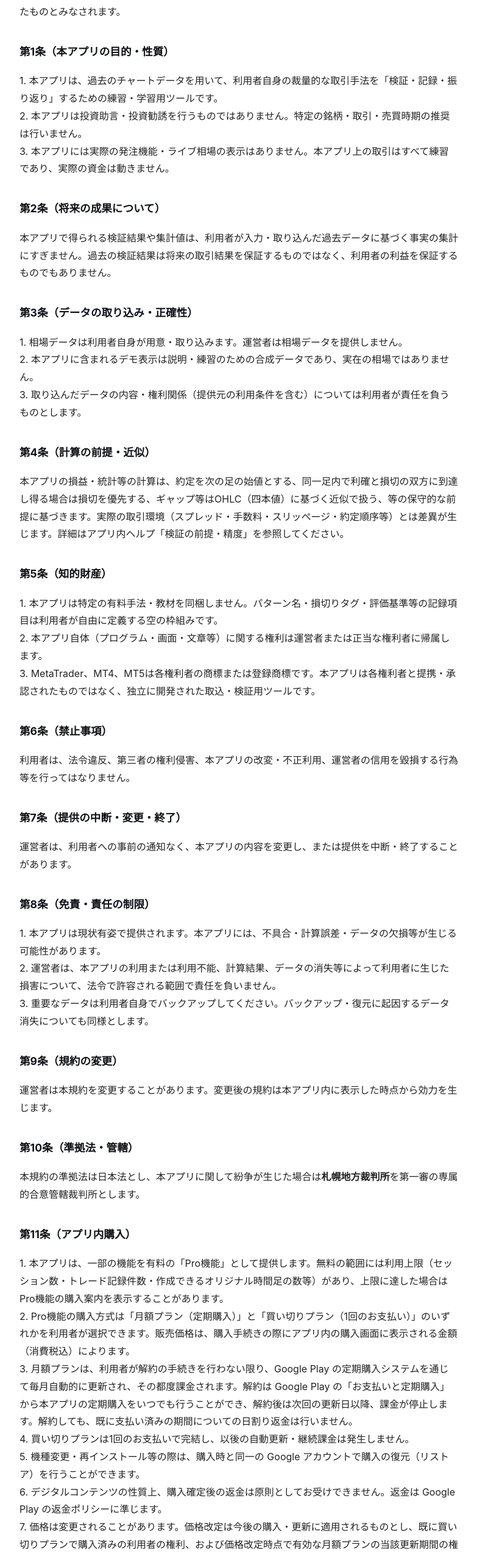
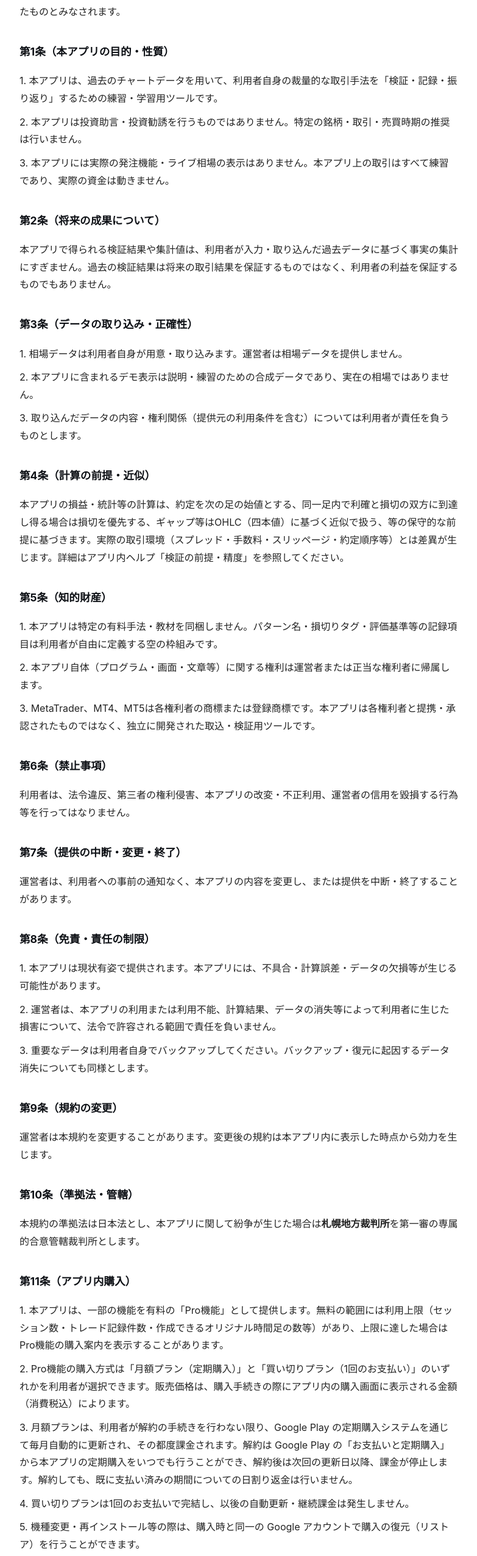
Before and after one commit to SnowCandleStudio/snowcandlestudio.github.io, a plain HTML site: page terms_of_use.html in a window 1280 px wide. Shown: the part 226-2777 px from the top of the page at 61% size, without its empty margins (248-1031 px from the left). Drawn offline with Linux system fonts and the light colour scheme.

Commit message:
Add files via upload

```diff
--- a/terms_of_use.html
+++ b/terms_of_use.html
@@ -22,56 +22,45 @@
 </head>
 <body>
 <h1>利用規約</h1>
-<p class="updated">最終更新日：2026-10-07</p>
+<p class="updated">最終更新日：2026-11-24</p>
 
 <p>本規約は、<strong>SnowCandleStudio</strong>（以下「運営者」）が提供する本アプリ「スマホでFX検証」（以下「本アプリ」）の利用条件を定めるものです。利用者は、本アプリを利用することで本規約に同意したものとみなされます。</p>
-
 <h3>第1条（本アプリの目的・性質）</h3>
-<p>1. 本アプリは、過去のチャートデータを用いて、利用者自身の裁量的な取引手法を「検証・記録・振り返り」するための練習・学習用ツールです。<br>
-2. 本アプリは投資助言・投資勧誘を行うものではありません。特定の銘柄・取引・売買時期の推奨は行いません。<br>
-3. 本アプリには実際の発注機能・ライブ相場の表示はありません。本アプリ上の取引はすべて練習であり、実際の資金は動きません。</p>
-
+<p>1. 本アプリは、過去のチャートデータを用いて、利用者自身の裁量的な取引手法を「検証・記録・振り返り」するための練習・学習用ツールです。</p>
+<p>2. 本アプリは投資助言・投資勧誘を行うものではありません。特定の銘柄・取引・売買時期の推奨は行いません。</p>
+<p>3. 本アプリには実際の発注機能・ライブ相場の表示はありません。本アプリ上の取引はすべて練習であり、実際の資金は動きません。</p>
 <h3>第2条（将来の成果について）</h3>
 <p>本アプリで得られる検証結果や集計値は、利用者が入力・取り込んだ過去データに基づく事実の集計にすぎません。過去の検証結果は将来の取引結果を保証するものではなく、利用者の利益を保証するものでもありません。</p>
-
 <h3>第3条（データの取り込み・正確性）</h3>
-<p>1. 相場データは利用者自身が用意・取り込みます。運営者は相場データを提供しません。<br>
-2. 本アプリに含まれるデモ表示は説明・練習のための合成データであり、実在の相場ではありません。<br>
-3. 取り込んだデータの内容・権利関係（提供元の利用条件を含む）については利用者が責任を負うものとします。</p>
-
+<p>1. 相場データは利用者自身が用意・取り込みます。運営者は相場データを提供しません。</p>
+<p>2. 本アプリに含まれるデモ表示は説明・練習のための合成データであり、実在の相場ではありません。</p>
+<p>3. 取り込んだデータの内容・権利関係（提供元の利用条件を含む）については利用者が責任を負うものとします。</p>
 <h3>第4条（計算の前提・近似）</h3>
 <p>本アプリの損益・統計等の計算は、約定を次の足の始値とする、同一足内で利確と損切の双方に到達し得る場合は損切を優先する、ギャップ等はOHLC（四本値）に基づく近似で扱う、等の保守的な前提に基づきます。実際の取引環境（スプレッド・手数料・スリッページ・約定順序等）とは差異が生じます。詳細はアプリ内ヘルプ「検証の前提・精度」を参照してください。</p>
-
 <h3>第5条（知的財産）</h3>
-<p>1. 本アプリは特定の有料手法・教材を同梱しません。パターン名・損切りタグ・評価基準等の記録項目は利用者が自由に定義する空の枠組みです。<br>
-2. 本アプリ自体（プログラム・画面・文章等）に関する権利は運営者または正当な権利者に帰属します。<br>
-3. MetaTrader、MT4、MT5は各権利者の商標または登録商標です。本アプリは各権利者と提携・承認されたものではなく、独立に開発された取込・検証用ツールです。</p>
-
+<p>1. 本アプリは特定の有料手法・教材を同梱しません。パターン名・損切りタグ・評価基準等の記録項目は利用者が自由に定義する空の枠組みです。</p>
+<p>2. 本アプリ自体（プログラム・画面・文章等）に関する権利は運営者または正当な権利者に帰属します。</p>
+<p>3. MetaTrader、MT4、MT5は各権利者の商標または登録商標です。本アプリは各権利者と提携・承認されたものではなく、独立に開発された取込・検証用ツールです。</p>
 <h3>第6条（禁止事項）</h3>
 <p>利用者は、法令違反、第三者の権利侵害、本アプリの改変・不正利用、運営者の信用を毀損する行為等を行ってはなりません。</p>
-
 <h3>第7条（提供の中断・変更・終了）</h3>
 <p>運営者は、利用者への事前の通知なく、本アプリの内容を変更し、または提供を中断・終了することがあります。</p>
-
 <h3>第8条（免責・責任の制限）</h3>
-<p>1. 本アプリは現状有姿で提供されます。本アプリには、不具合・計算誤差・データの欠損等が生じる可能性があります。<br>
-2. 運営者は、本アプリの利用または利用不能、計算結果、データの消失等によって利用者に生じた損害について、法令で許容される範囲で責任を負いません。<br>
-3. 重要なデータは利用者自身でバックアップしてください。バックアップ・復元に起因するデータ消失についても同様とします。</p>
-
+<p>1. 本アプリは現状有姿で提供されます。本アプリには、不具合・計算誤差・データの欠損等が生じる可能性があります。</p>
+<p>2. 運営者は、本アプリの利用または利用不能、計算結果、データの消失等によって利用者に生じた損害について、法令で許容される範囲で責任を負いません。</p>
+<p>3. 重要なデータは利用者自身でバックアップしてください。バックアップ・復元に起因するデータ消失についても同様とします。</p>
 <h3>第9条（規約の変更）</h3>
 <p>運営者は本規約を変更することがあります。変更後の規約は本アプリ内に表示した時点から効力を生じます。</p>
-
 <h3>第10条（準拠法・管轄）</h3>
 <p>本規約の準拠法は日本法とし、本アプリに関して紛争が生じた場合は<strong>札幌地方裁判所</strong>を第一審の専属的合意管轄裁判所とします。</p>
-
 <h3>第11条（アプリ内購入）</h3>
-<p>1. 本アプリは、一部の機能を有料の「Pro機能」として提供します。無料の範囲には利用上限（セッション数・トレード記録件数・作成できるオリジナル時間足の数等）があり、上限に達した場合はPro機能の購入案内を表示することがあります。<br>
-2. Pro機能の購入方式は「月額プラン（定期購入）」と「買い切りプラン（1回のお支払い）」のいずれかを利用者が選択できます。販売価格は、購入手続きの際にアプリ内の購入画面に表示される金額（消費税込）によります。<br>
-3. 月額プランは、利用者が解約の手続きを行わない限り、Google Play の定期購入システムを通じて毎月自動的に更新され、その都度課金されます。解約は Google Play の「お支払いと定期購入」から本アプリの定期購入をいつでも行うことができ、解約後は次回の更新日以降、課金が停止します。解約しても、既に支払い済みの期間についての日割り返金は行いません。<br>
-4. 買い切りプランは1回のお支払いで完結し、以後の自動更新・継続課金は発生しません。<br>
-5. 機種変更・再インストール等の際は、購入時と同一の Google アカウントで購入の復元（リストア）を行うことができます。<br>
-6. デジタルコンテンツの性質上、購入確定後の返金は原則としてお受けできません。返金は Google Play の返金ポリシーに準じます。<br>
-7. 価格は変更されることがあります。価格改定は今後の購入・更新に適用されるものとし、既に買い切りプランで購入済みの利用者の権利、および価格改定時点で有効な月額プランの当該更新期間の権利には影響しません。<br>
-8. 特定商取引法に基づく表記は、本アプリ内の法的情報および購入画面から参照できる場所に別途掲示します。</p>
+<p>1. 本アプリは、一部の機能を有料の「Pro機能」として提供します。無料の範囲には利用上限（セッション数・トレード記録件数・作成できるオリジナル時間足の数等）があり、上限に達した場合はPro機能の購入案内を表示することがあります。</p>
+<p>2. Pro機能の購入方式は「月額プラン（定期購入）」と「買い切りプラン（1回のお支払い）」のいずれかを利用者が選択できます。販売価格は、購入手続きの際にアプリ内の購入画面に表示される金額（消費税込）によります。</p>
+<p>3. 月額プランは、利用者が解約の手続きを行わない限り、Google Play の定期購入システムを通じて毎月自動的に更新され、その都度課金されます。解約は Google Play の「お支払いと定期購入」から本アプリの定期購入をいつでも行うことができ、解約後は次回の更新日以降、課金が停止します。解約しても、既に支払い済みの期間についての日割り返金は行いません。</p>
+<p>4. 買い切りプランは1回のお支払いで完結し、以後の自動更新・継続課金は発生しません。</p>
+<p>5. 機種変更・再インストール等の際は、購入時と同一の Google アカウントで購入の復元（リストア）を行うことができます。</p>
+<p>6. デジタルコンテンツの性質上、購入確定後の返金は原則としてお受けできません。返金は Google Play の返金ポリシーに準じます。</p>
+<p>7. 価格は変更されることがあります。価格改定は今後の購入・更新に適用されるものとし、既に買い切りプランで購入済みの利用者の権利、および価格改定時点で有効な月額プランの当該更新期間の権利には影響しません。</p>
+<p>8. 特定商取引法に基づく表記は、本アプリ内の法的情報および購入画面から参照できる場所に別途掲示します。</p>
 </body>
 </html>
```
Also changed, not shown: commercial_transactions.html (+3 -3 lines), privacy_policy.html (+6 -10 lines).
